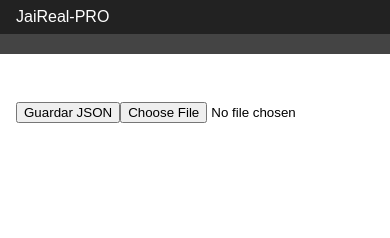
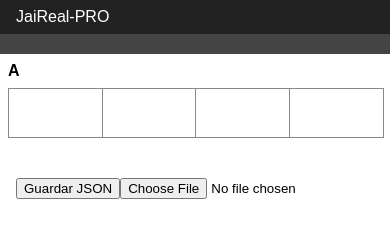
Before and after one commit to jaimejaramilloarias/JaiReal, a website built with Vite: page index.html in a window 390 px wide. Built offline with nearby package versions, Linux system fonts and the light colour scheme.

Commit message:
feat: add editable chord slots and responsive styles

```diff
--- a/src/state/store.ts
+++ b/src/state/store.ts
@@ -1,6 +1,19 @@
-import { Chart, emptyChart } from '../core/model';
+import { Chart, schemaVersion } from '../core/model';
 
 const STORAGE_KEY = 'jaireal.chart';
+
+const demoChart = (): Chart => ({
+  schemaVersion,
+  title: 'Untitled',
+  sections: [
+    {
+      name: 'A',
+      measures: [
+        { beats: [{ chord: '' }, { chord: '' }, { chord: '' }, { chord: '' }] },
+      ],
+    },
+  ],
+});
 
 type Listener = () => void;
 
@@ -21,7 +34,7 @@ export class ChartStore {
     } catch {
       // ignore
     }
-    return emptyChart();
+    return demoChart();
   }
 
   private persist() {
--- a/src/style.css
+++ b/src/style.css
@@ -29,14 +29,38 @@ header {
   margin-bottom: 0.5rem;
 }
 
+
 .measure {
   border: 1px solid #888;
-  width: 4rem;
+  display: grid;
+  grid-template-columns: repeat(4, 1fr);
+  width: 8rem;
   height: 4rem;
-  display: inline-block;
   margin-right: 0.25rem;
+}
+
+.slot {
+  border-right: 1px solid #888;
+  display: flex;
+  align-items: center;
+  justify-content: center;
+}
+
+.slot:last-child {
+  border-right: none;
 }
 
 .controls {
   margin: 1rem;
 }
+
+@media (max-width: 600px) {
+  .grid {
+    padding: 0.5rem;
+  }
+
+  .measure {
+    width: 100%;
+    height: 3rem;
+  }
+}
--- a/src/ui/components/Grid.ts
+++ b/src/ui/components/Grid.ts
@@ -14,9 +14,25 @@ export function Grid(): HTMLElement {
       title.textContent = section.name;
       sectionEl.appendChild(title);
 
-      section.measures.forEach(() => {
+      section.measures.forEach((measure) => {
         const measureEl = document.createElement('div');
         measureEl.className = 'measure';
+
+        for (let b = 0; b < 4; b++) {
+          if (!measure.beats[b]) {
+            measure.beats[b] = { chord: '' };
+          }
+          const slot = document.createElement('div');
+          slot.className = 'slot';
+          slot.contentEditable = 'true';
+          slot.textContent = measure.beats[b].chord;
+          slot.oninput = () => {
+            measure.beats[b].chord = slot.textContent || '';
+            store.setChart(store.chart);
+          };
+          measureEl.appendChild(slot);
+        }
+
         sectionEl.appendChild(measureEl);
       });
 
```
Also changed, not shown: AGENTS_tareas.md (+4 -3 lines), tests/basic.spec.ts (+9 -0 lines), README.md (added).
